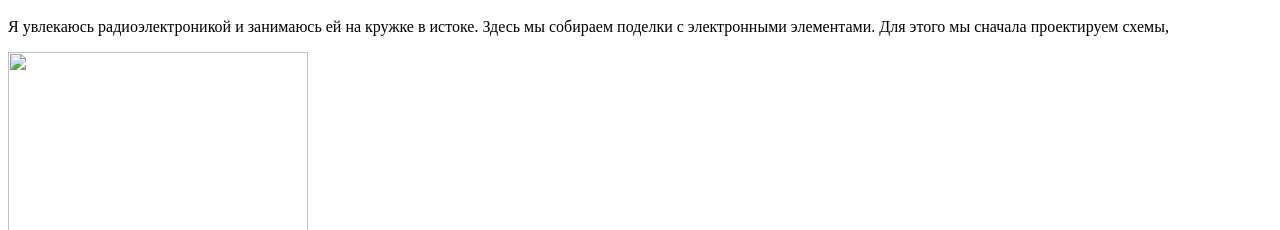
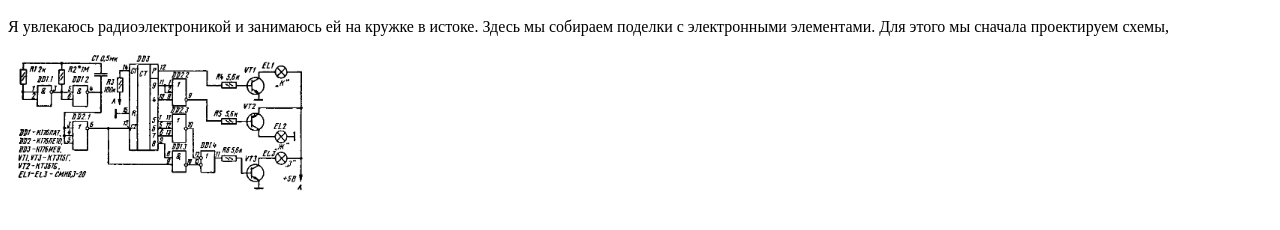
Before and after one commit to ZhiltIv/Radio, a plain HTML site: page index.html in a window 1280 px wide. Shown: the part 48-278 px from the top of the page. Drawn offline with Linux system fonts and the light colour scheme.

Commit message:
Создание картинки схемы

```diff
--- a/index.html
+++ b/index.html
@@ -5,6 +5,6 @@
   <body>
     <h1>Радиоэлектроника</h1>
     <p>Я увлекаюсь радиоэлектроникой и занимаюсь ей на кружке в истоке. Здесь мы собираем поделки с электронными элементами. Для этого мы сначала проектируем схемы,</p>
-    <img width="300" src="">
+    <img width="300" src="Электро-схема светофора.png">
   </body>
 </html>
```
